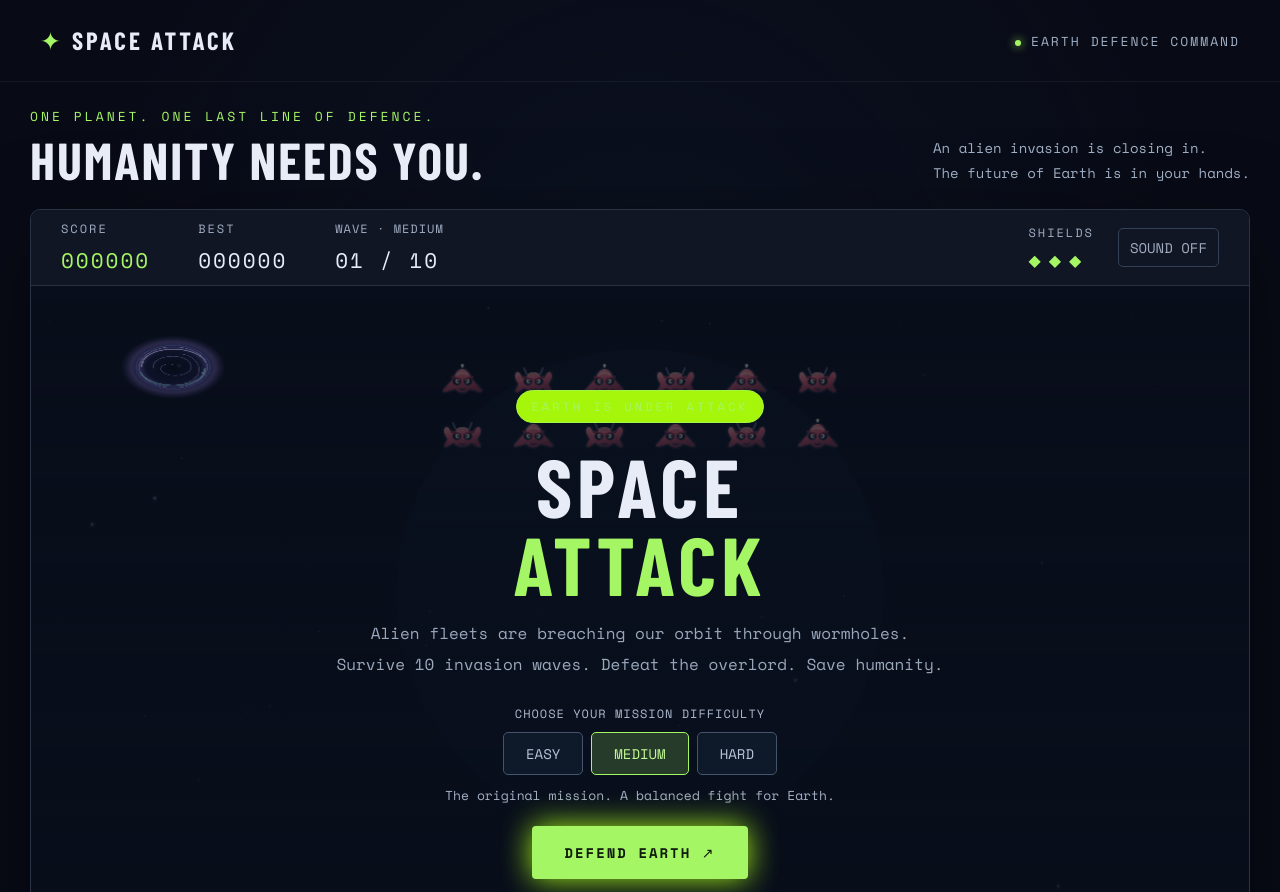
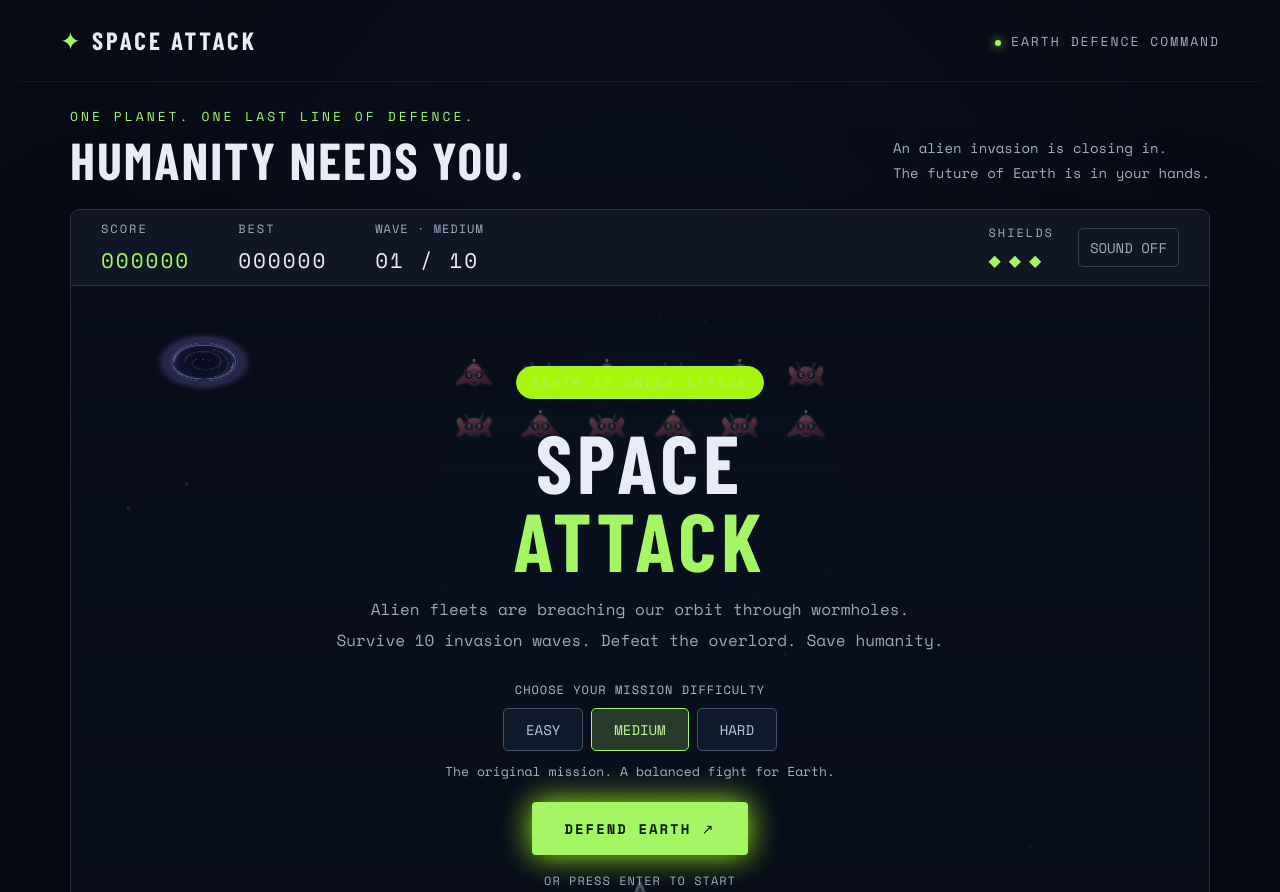
Before and after one commit to trilitheus/space-attack, a website built with Vite: page index.html in a window 1280 px wide. Shown: the top 892 px of the page. Built offline with nearby package versions, Linux system fonts and the light colour scheme; animation ran at ten frames a second; a web font is replaced by a local one.

Commit message:
Reduce displayed game canvas size

```diff
--- a/src/style.css
+++ b/src/style.css
@@ -3,12 +3,12 @@
 *{box-sizing:border-box}
 body{margin:0;background:radial-gradient(ellipse at 50% 35%,#13203a55,transparent 65%),#080b16}
 button{font:inherit;cursor:pointer}
-header{height:82px;border-bottom:1px solid #ffffff0d;display:flex;align-items:center;justify-content:space-between;max-width:1500px;margin:auto;padding:0 40px}
+header{height:82px;border-bottom:1px solid #ffffff0d;display:flex;align-items:center;justify-content:space-between;max-width:1240px;margin:auto;padding:0 40px}
 .brand{font-family:'Barlow Condensed',sans-serif;font-size:25px;font-weight:700;letter-spacing:3px}
 .brand span{color:#a5f664}
 .tag{font-size:13px;letter-spacing:2px;color:#a0aec3}
 .tag i{display:inline-block;width:6px;height:6px;background:#a5f664;border-radius:50%;margin-right:10px;box-shadow:0 0 10px #a5f664}
-main{max-width:1460px;margin:24px auto;padding:0 30px}
+main{max-width:1200px;margin:24px auto;padding:0 30px}
 .intro{gap:24px;display:flex;align-items:end;justify-content:space-between;margin-bottom:24px}
 .eyebrow{color:#a5f664;font-size:13px;letter-spacing:3px}
 h1{font-family:'Barlow Condensed',sans-serif;font-size:52px;letter-spacing:2px;margin:7px 0 0;line-height:1}
```
